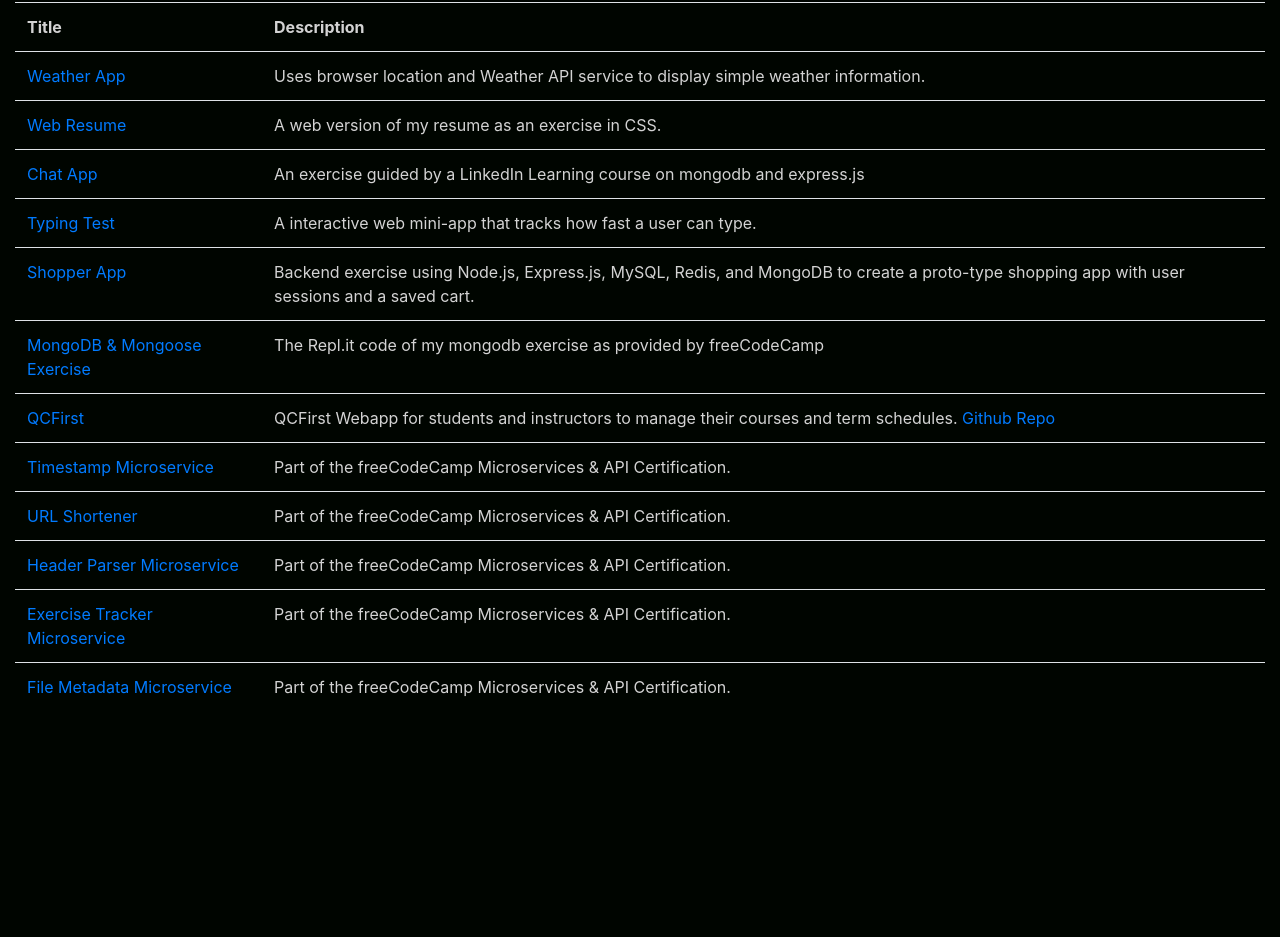
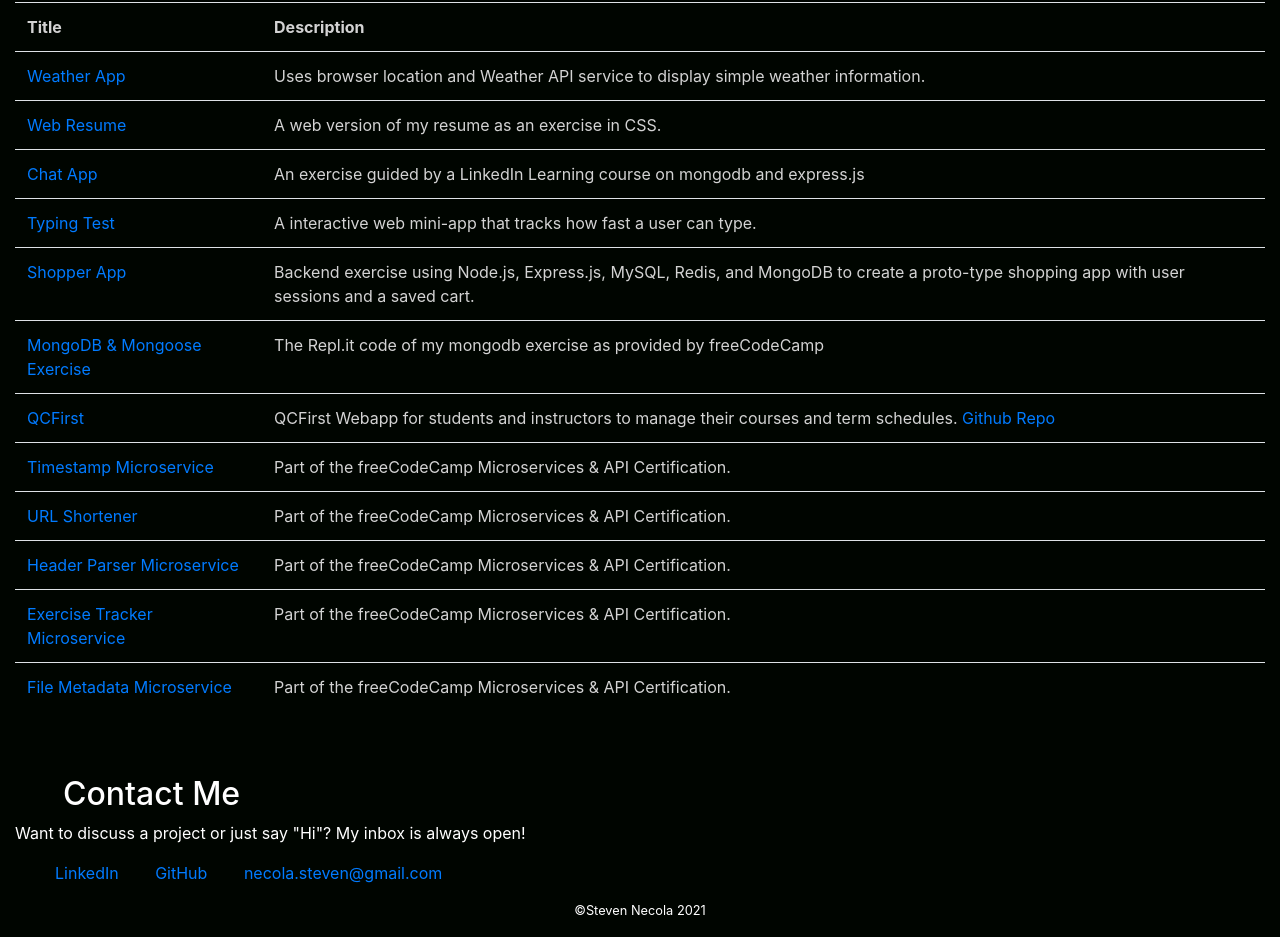
Before and after one commit to snecola/snecola.github.io, a plain HTML site: page index.html in a window 1280 px wide. Shown: the part 522-1459 px from the top of the page. Before the commit the page ends 1249 px from the top, so only its background shows below. Drawn offline with nearby package versions, Linux system fonts and the light colour scheme.

Commit message:
Added contact me

```diff
--- a/index.html
+++ b/index.html
@@ -31,11 +31,8 @@
                         </h3>
                     </li>
                     <li class="nav-item">
-                        <h3><a class="nav-link" href="#">Experience</a></h3>
-                    </li>
-                    <li class="nav-item">
                         <h3>
-                        <a class="nav-link" href="#">Projects</a>
+                        <a class="nav-link" href="#projects">Projects</a>
                         </h3>
                     </li>
                     <li class="nav-item">
@@ -120,11 +117,22 @@
                     </table>
                 </div>
             </div>
+            <div class="row">
+                <div class="col">
+                    <h2 class="section-heading">Contact Me</h2>
+                    <p>Want to discuss a project or just say "Hi"? My inbox is always open!</p>
+                    <ul class="contactLinks">
+                        <li><a href="https://www.linkedin.com/in/snecola/">LinkedIn</a></li>
+                        <li><a href="https://github.com/snecola">GitHub</a></li>
+                        <li><a href="mailto:necola.steven@gmail.com">necola.steven@gmail.com</a></li>
+                    </ul>
+                </div>
+            </div>
 
         </div>
     </main>
     <footer>
-
+        <p class="d-flex justify-content-center"><small>&#169;Steven Necola 2021</small></p>
     </footer>
 
 <!--Bootstrap Scripts-->
--- a/style/styles.css
+++ b/style/styles.css
@@ -39,3 +39,12 @@ th {
 td {
     color:lightgray;
 }
+
+.contactLinks {
+    list-style: none;
+}
+
+.contactLinks>li {
+    display: inline-block;
+    margin-right: 2rem;
+}
```
